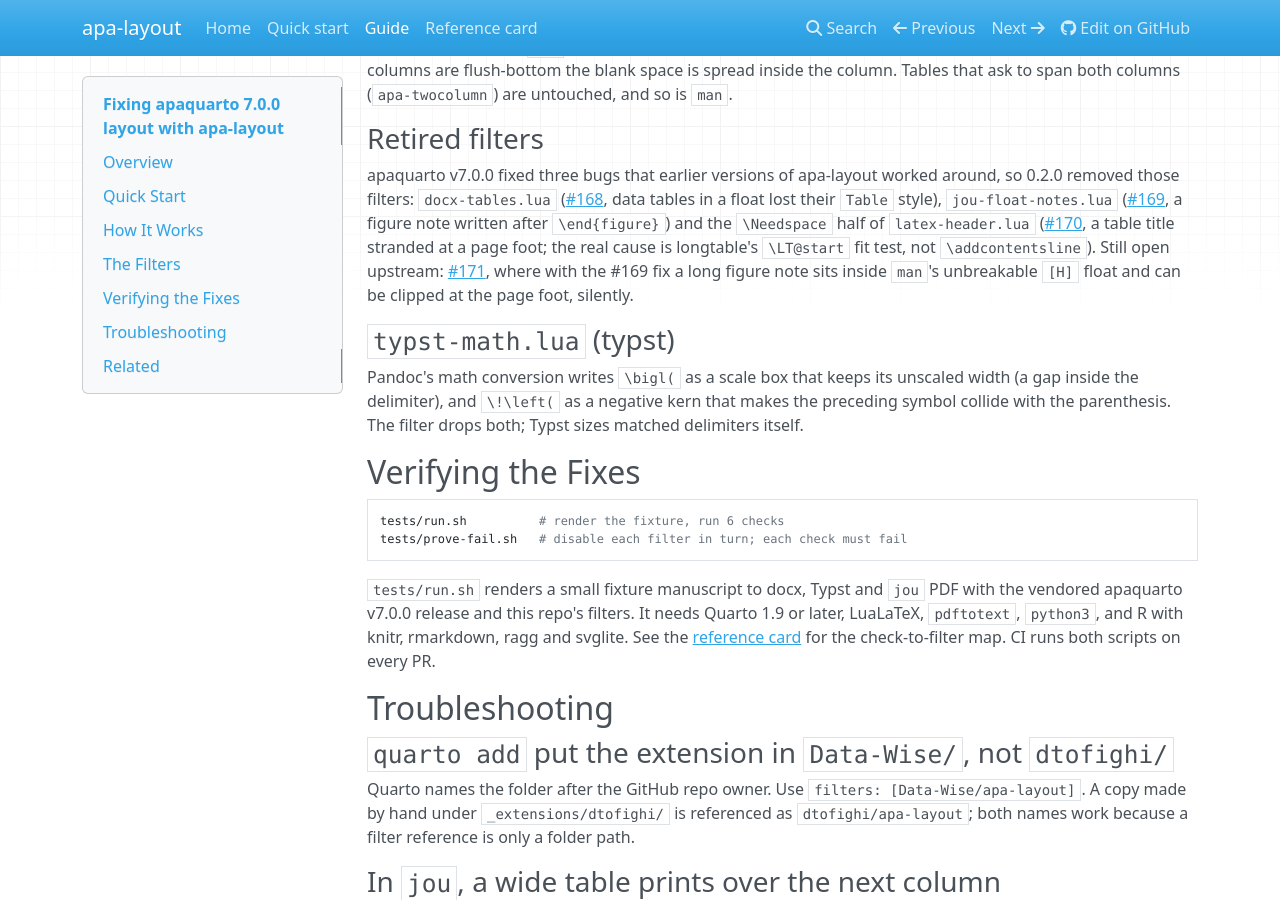
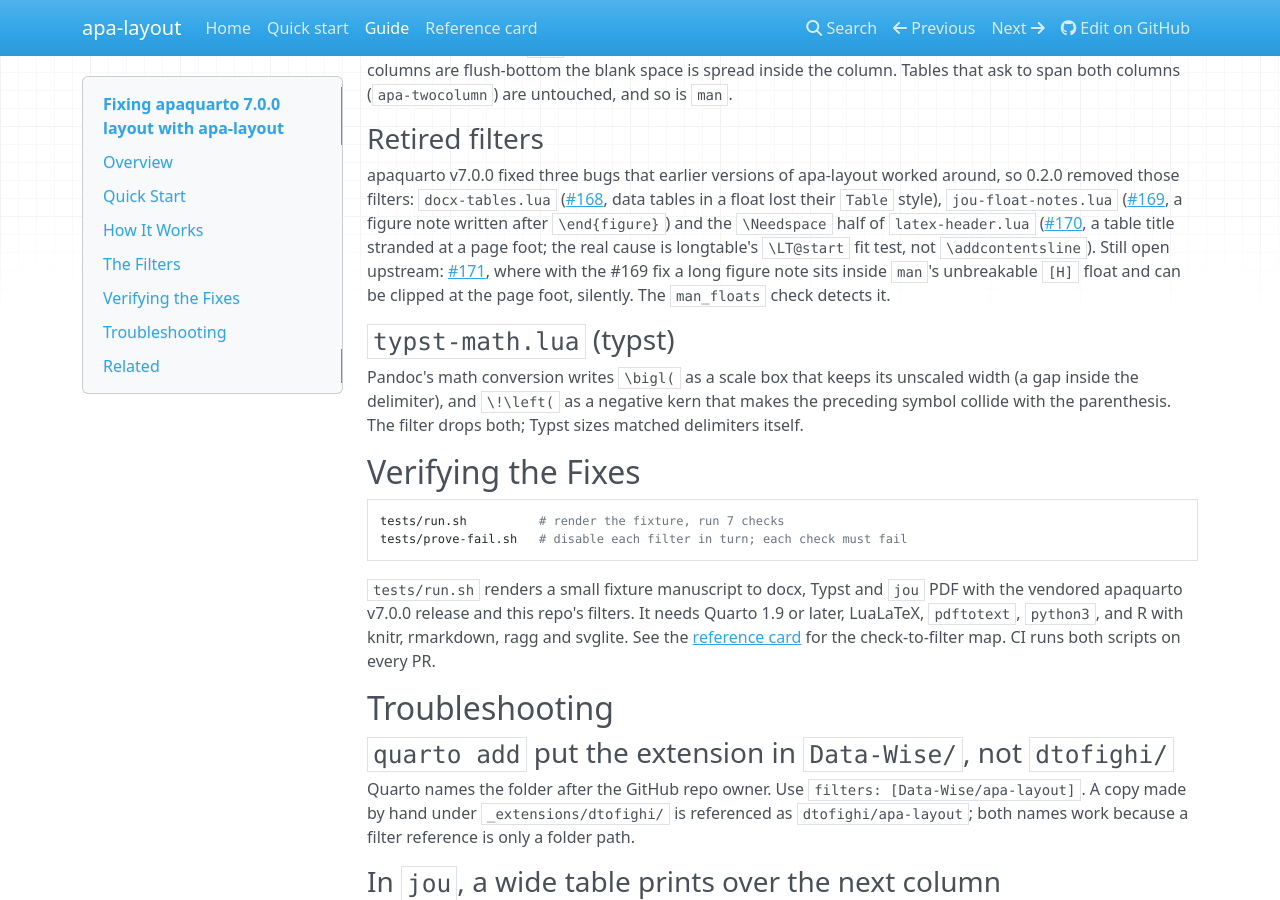
Before and after one commit to Data-Wise/apa-layout, an MkDocs documentation site: the page built from docs/guide/apa-layout.md, in a window 1280 px wide and 900 px high, scrolled down 1327 px. Built offline with MkDocs 1.6.1, drawn with Linux system fonts in a browser that asks for light colours; nearby versions of some CDN libraries.

Commit message:
test: man_floats check for clipped figure notes (apaquarto#171)
Ported from pmed's check_man_floats. prove-fail.sh plants a tall figure with
an 11-sentence note and expects only man_floats to fail.

Co-Authored-By: Claude Sonnet 5.5 <noreply@anthropic.com>

````diff
--- a/docs/guide/apa-layout.md
+++ b/docs/guide/apa-layout.md
@@ -82,7 +82,7 @@ at a page foot; the real cause is longtable's `\LT@start` fit test, not
 `\addcontentsline`). Still open upstream:
 [#171](https://github.com/wjschne/apaquarto/issues/171), where with the #169
 fix a long figure note sits inside `man`'s unbreakable `[H]` float and can be
-clipped at the page foot, silently.
+clipped at the page foot, silently. The `man_floats` check detects it.
 
 ### `typst-math.lua` (typst)
 
@@ -94,7 +94,7 @@ both; Typst sizes matched delimiters itself.
 ## Verifying the Fixes
 
 ```bash
-tests/run.sh          # render the fixture, run 6 checks
+tests/run.sh          # render the fixture, run 7 checks
 tests/prove-fail.sh   # disable each filter in turn; each check must fail
 ```
 
````
Also changed, not shown: CHANGELOG.md (+11 -3 lines), CLAUDE.md (+1 -1 lines), README.md (+6 -3 lines), docs/reference/REFCARD-APA-LAYOUT.md (+1 -0 lines), 3 other files.
